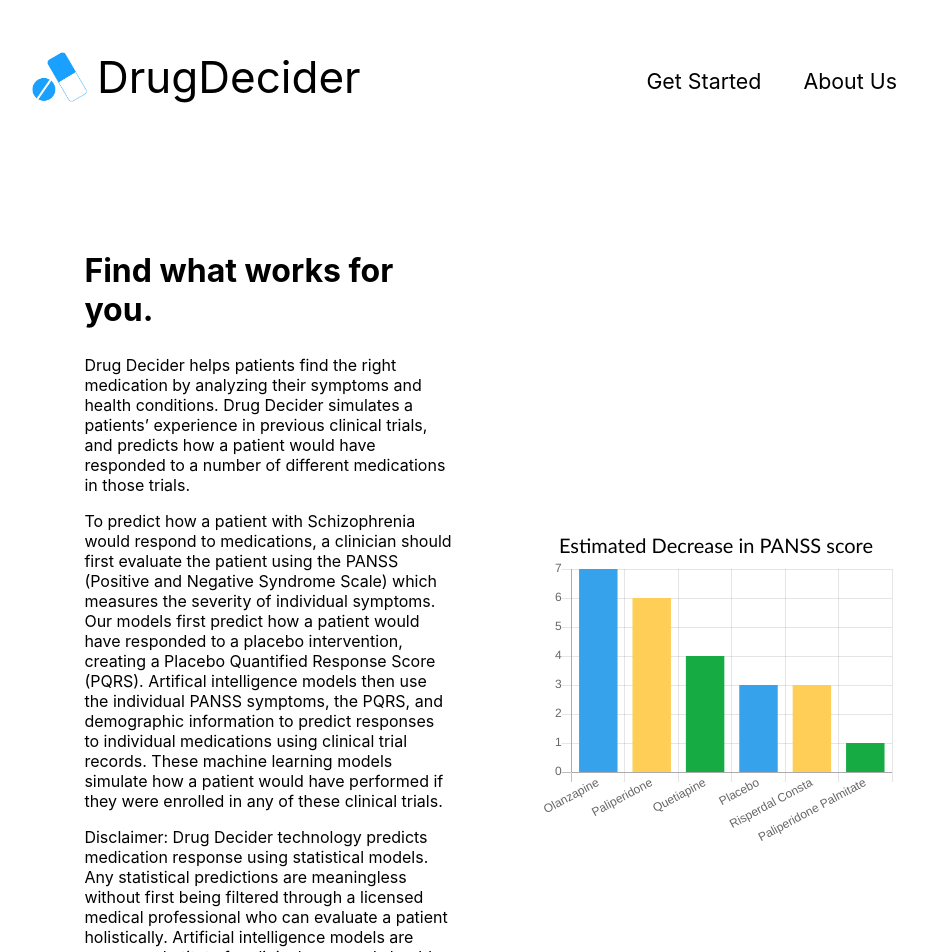
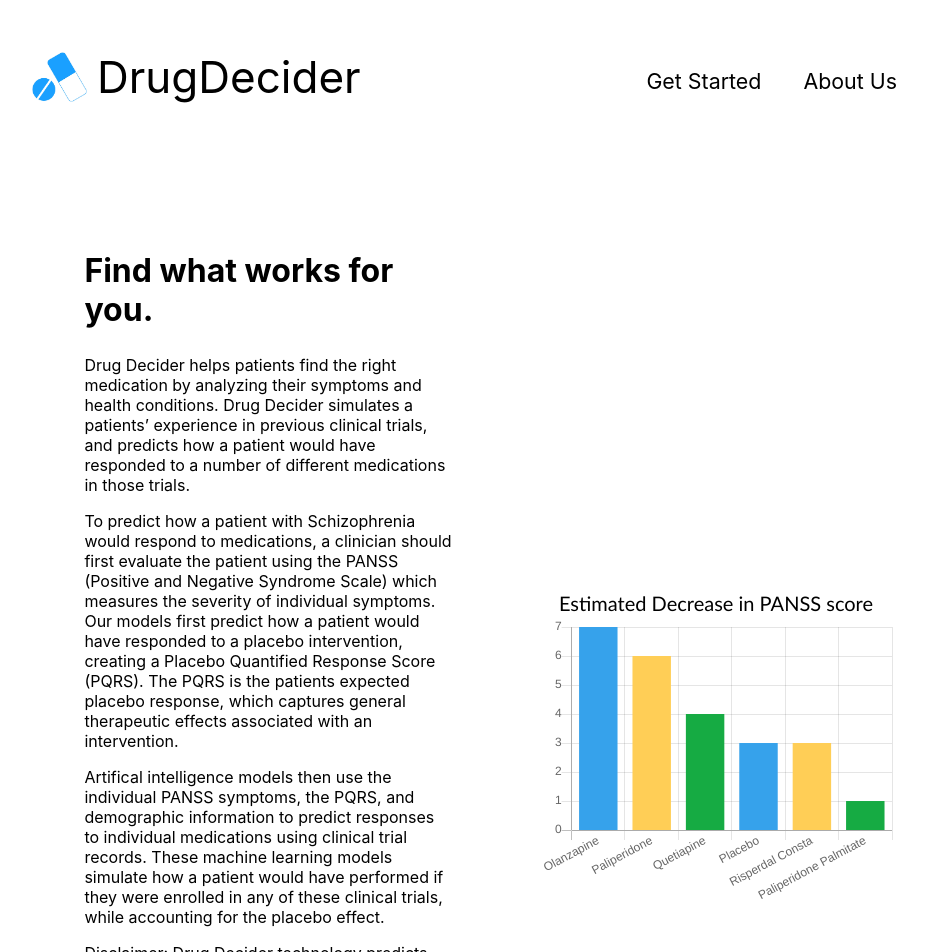
Before and after one commit to puffykoko/DrugDecider, a React (Create React App) app: page / in a window 1280 px wide. Shown: the top 952 px of the page, without its empty margins (170-1097 px from the left). Built offline with nearby package versions, Linux system fonts and the light colour scheme.

Commit message:
Updated Text on Landing Page

```diff
--- a/src/pages/LandingPage.js
+++ b/src/pages/LandingPage.js
@@ -15,7 +15,10 @@ function LandingPage() {
 
           </p>
           <p>
-           To predict how a patient with Schizophrenia would respond to medications, a clinician should first evaluate the patient using the PANSS (Positive and Negative Syndrome Scale) which measures the severity of individual symptoms.  Our models first predict how a patient would have responded to a placebo intervention, creating a Placebo Quantified Response Score (PQRS).  Artifical intelligence models then use the individual PANSS symptoms, the PQRS, and demographic information to predict responses to individual medications using clinical trial records.  These machine learning models simulate how a patient would have performed if they were enrolled in any of these clinical trials.
+           To predict how a patient with Schizophrenia would respond to medications, a clinician should first evaluate the patient using the PANSS (Positive and Negative Syndrome Scale) which measures the severity of individual symptoms.  Our models first predict how a patient would have responded to a placebo intervention, creating a Placebo Quantified Response Score (PQRS).  The PQRS is the patients expected placebo response, which captures general therapeutic effects associated with an intervention.
+          </p>
+          <p>
+          Artifical intelligence models then use the individual PANSS symptoms, the PQRS, and demographic information to predict responses to individual medications using clinical trial records.  These machine learning models simulate how a patient would have performed if they were enrolled in any of these clinical trials, while accounting for the placebo effect.
           </p>
           <p>
           Disclaimer:  Drug Decider technology predicts medication response using statistical models.  Any statistical predictions are meaningless without first being filtered through a licensed medical professional who can evaluate a patient holistically.  Artificial intelligence models are never a substitute for clinical care, and should not be used as such.  Please speak to your doctor if you have any concerns about your prescribed medications.
```
